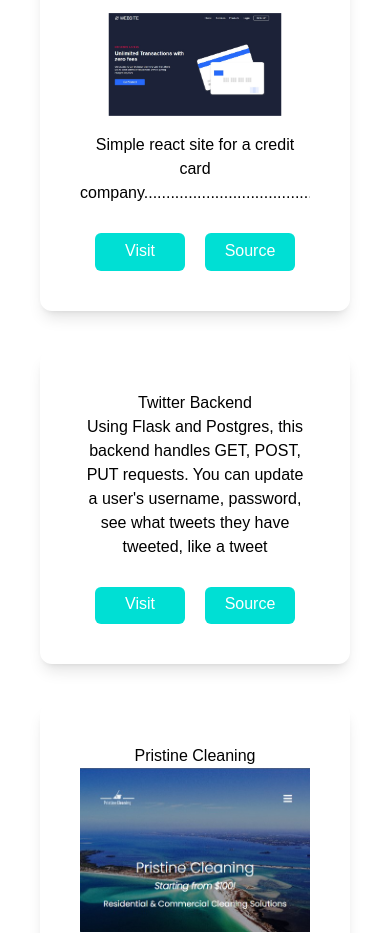
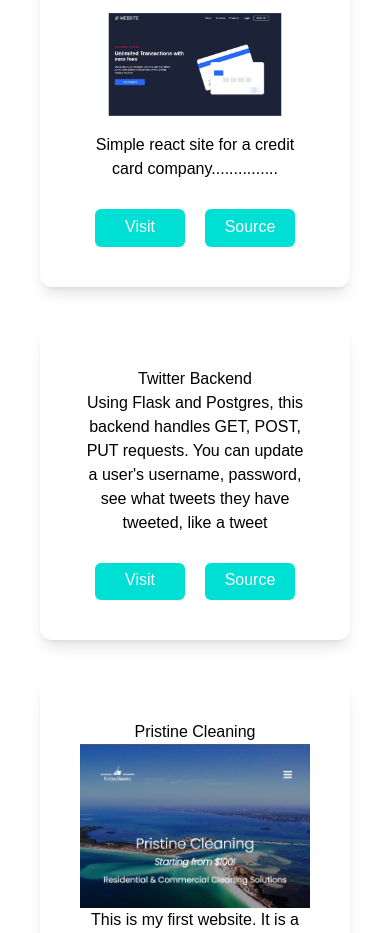
Before and after one commit to pie4fools/portfolioreacttailwind, a React (Create React App) app: page / in a window 390 px wide. Shown: the part 3480-4413 px from the top of the page. Built offline with nearby package versions, Linux system fonts and the light colour scheme.

Commit message:
Updating sizing for mobile

```diff
--- a/src/components/Footer.jsx
+++ b/src/components/Footer.jsx
@@ -20,7 +20,7 @@ const Footer = () => {
             <div className='text-center shadow-lg p-10 rounded-xl my-10 mx-10'>
                 <h1>General E-Commerce Site</h1>
                 <img className='scale-75 align-center' src={creditcardpic} alt="Screenshot credit card website" />
-                <p>Simple react site for a credit card company...................................................</p>
+                <p>Simple react site for a credit card company...............</p>
                 <button className='bg-[#00dfd4] w-[90px] h-[37.5px] rounded-md font-medium mt-7 mx-auto pb-0.5 mr-5 text-white hover:bg-black focus:ring focus:ring-grey-300'>Visit</button>
                 <button className='bg-[#00dfd4] w-[90px] h-[37.5px] rounded-md font-medium mt-7 mx-auto pb-0.5 text-white hover:bg-black focus:ring focus:ring-grey-300'>Source</button>
             </div>
@@ -30,7 +30,7 @@ const Footer = () => {
                 <button className='bg-[#00dfd4] w-[90px] h-[37.5px] rounded-md font-medium mt-7 mx-auto pb-0.5 mr-5 text-white hover:bg-black focus:ring focus:ring-grey-300'>Visit</button>
                 <button className='bg-[#00dfd4] w-[90px] h-[37.5px] rounded-md font-medium mt-7 mx-auto pb-0.5 text-white hover:bg-black focus:ring focus:ring-grey-300'>Source</button>
             </div>
-            <div className='text-center shadow-lg p-10 rounded-xl my-10 mx-10'>
+            <div className='text-center shadow-lg p-10 rounded-xl mt-10 mx-10'>
                 <h1>Pristine Cleaning</h1>
                 <img className='scale-100' src={pristinecleanpic} alt="Screenshot of pristinecleaningph.com" />
                 <p>This is my first website. It is a perfectly terrible mixture of HTML/CSS/JS.</p>
--- a/src/components/Navbar.jsx
+++ b/src/components/Navbar.jsx
@@ -3,7 +3,7 @@ import { AiFillLinkedin } from 'react-icons/ai'
 
 const Navbar = () => {
     return (
-    <div className='flex justify-between items-center h-24 max-w-[1240px] mx-auto px-4 text-white overflow-y-hidden'>
+    <div className='flex justify-between items-center h-24 max-w-[1240px] mx-auto px-4 text-white'>
         <h1 className='w-full text-3xl font-bold text-[#00dfd4]'>PH</h1>
         <ul className='flex'>
             <button className='bg-[#00dfd4] w-[90px] h-[37.5px] rounded-md font-medium mt-7 mx-auto pb-0.5 z-10 text-black hover:bg-white focus:ring focus:ring-white-300'>Resume</button>
--- a/src/index.css
+++ b/src/index.css
@@ -1,10 +1,6 @@
 @tailwind base;
 @tailwind components;
 @tailwind utilities;
-
-* {
-  overflow-x: hidden;
-}
 
 body {
   background-color: #000300;
```
